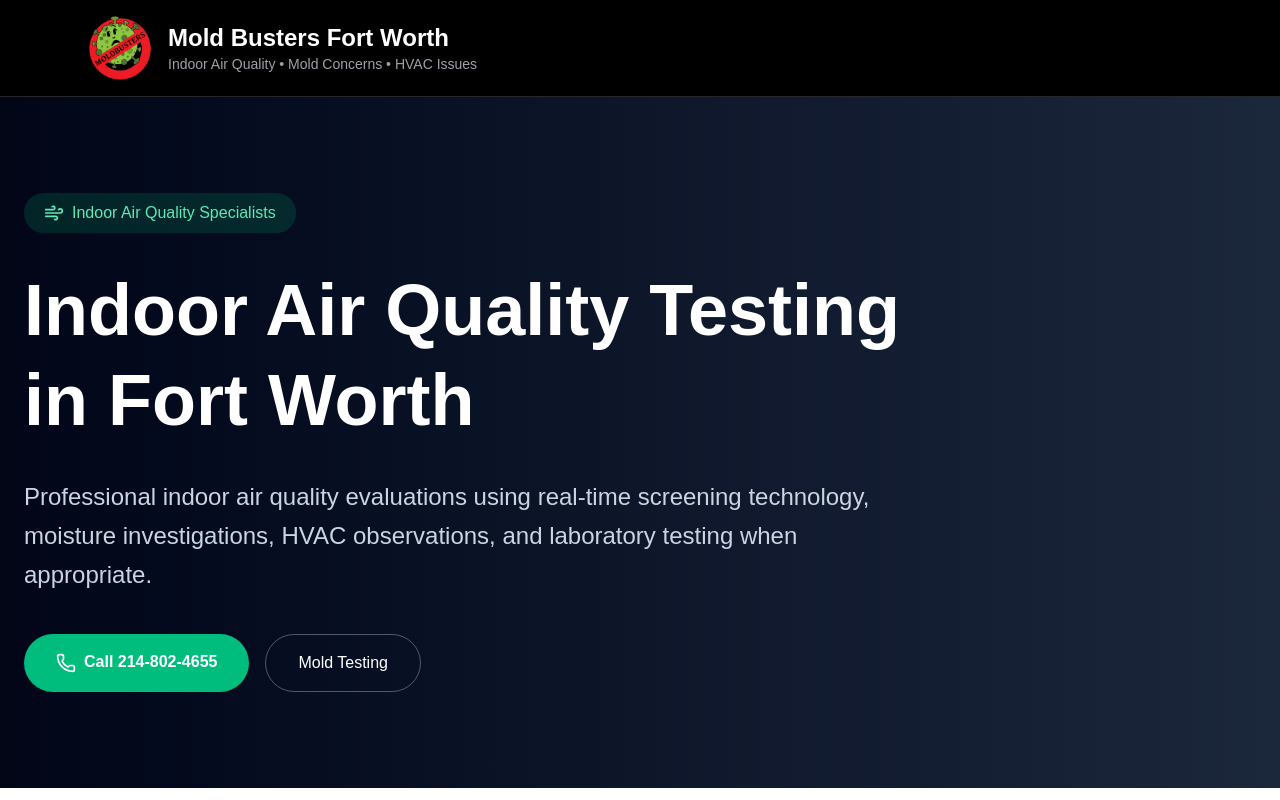
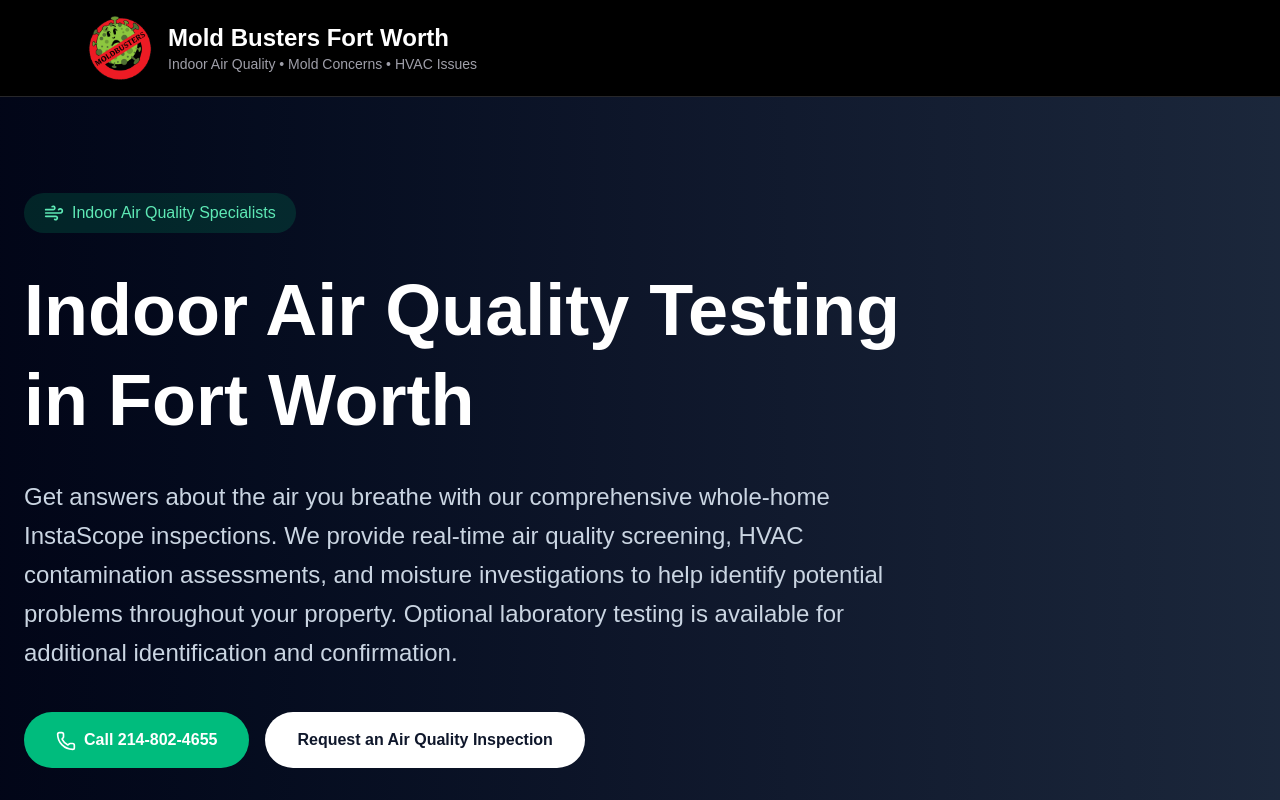
Before and after one commit to MoldBustersTexas/MoldBustersFortWorth, a Next.js app: page /indoor-air-quality-testing-fort-worth in a window 1280 px wide. Shown: the top 800 px of the page. Built offline with nearby package versions, Linux system fonts and the light colour scheme; no server answers.

Commit message:
Improve indoor air quality page and inspection options

```diff
--- a/app/indoor-air-quality-testing-fort-worth/page.tsx
+++ b/app/indoor-air-quality-testing-fort-worth/page.tsx
@@ -13,9 +13,9 @@ import {
 } from "lucide-react";
 
 export const metadata: Metadata = {
-  title: "Indoor Air Quality Testing Fort Worth | InstaScope",
-  description:
-    "Professional indoor air quality testing in Fort Worth using real-time InstaScope screening, HVAC observations, moisture evaluation, and optional laboratory testing.",
+  title: "Indoor Air Quality Testing Fort Worth | InstaScope Inspections",
+description:
+  "Professional indoor air quality testing in Fort Worth, TX. Whole-home InstaScope inspections, HVAC contamination assessments, moisture evaluations, and optional laboratory testing. Call 214-802-4655.",
   alternates: {
     canonical: "/indoor-air-quality-testing-fort-worth",
   },
@@ -152,10 +152,13 @@ export default function IndoorAirQualityPage() {
             </h1>
 
             <p className="text-xl md:text-2xl text-slate-300 leading-relaxed mb-10">
-              Professional indoor air quality evaluations using real-time
-              screening technology, moisture investigations, HVAC observations,
-              and laboratory testing when appropriate.
-            </p>
+  Get answers about the air you breathe with our comprehensive
+  whole-home InstaScope inspections. We provide real-time air
+  quality screening, HVAC contamination assessments, and moisture
+  investigations to help identify potential problems throughout
+  your property. Optional laboratory testing is available for
+  additional identification and confirmation.
+</p>
 
             <div className="flex flex-wrap gap-4">
 
@@ -168,11 +171,11 @@ export default function IndoorAirQualityPage() {
               </a>
 
               <Link
-                href="/mold-testing-fort-worth"
-                className="rounded-full border border-white/30 px-8 py-4 hover:bg-white/10 transition"
-              >
-                Mold Testing
-              </Link>
+  href="/#contact"
+  className="rounded-full bg-white text-slate-900 px-8 py-4 font-semibold hover:bg-slate-100 transition"
+>
+  Request an Air Quality Inspection
+</Link>
 
             </div>
 
@@ -383,6 +386,72 @@ export default function IndoorAirQualityPage() {
           </div>
         </div>
       </section>
+
+{/* INSPECTION OPTIONS */}
+<section className="bg-slate-50 py-20 px-6">
+  <div className="max-w-7xl mx-auto">
+    <div className="text-center mb-12">
+      <h2 className="text-4xl font-bold mb-6">
+        Choose the Right Indoor Air Quality Inspection
+      </h2>
+      <p className="text-xl text-slate-600 max-w-3xl mx-auto">
+        Whether you are concerned about one area or your entire property,
+        we offer inspection options to help identify potential air quality,
+        mold, HVAC, and moisture-related concerns.
+      </p>
+    </div>
+
+    <div className="grid md:grid-cols-2 gap-8">
+      <div className="bg-white rounded-3xl border border-slate-200 p-8 shadow-sm">
+        <h3 className="text-2xl font-bold mb-4">
+          Whole-Home InstaScope Inspection
+        </h3>
+        <p className="text-slate-600 mb-6">
+          Comprehensive real-time screening throughout your property.
+        </p>
+        <ul className="space-y-3 text-slate-700 mb-8">
+          <li>✓ Unlimited InstaScope screening samples</li>
+          <li>✓ One HVAC air handler inspection included</li>
+          <li>✓ Moisture and indoor air quality observations</li>
+          <li>✓ Optional laboratory identification samples</li>
+        </ul>
+        <Link
+          href="/#contact"
+          className="inline-block bg-emerald-600 hover:bg-emerald-700 text-white font-semibold px-6 py-3 rounded-xl transition"
+        >
+          Request Whole-Home Inspection
+        </Link>
+      </div>
+
+      <div className="bg-white rounded-3xl border border-slate-200 p-8 shadow-sm">
+        <h3 className="text-2xl font-bold mb-4">
+          Isolated Mold Inspection
+        </h3>
+        <p className="text-3xl font-bold text-emerald-600 mb-4">
+          Starting at $399
+        </p>
+        <ul className="space-y-3 text-slate-700 mb-8">
+          <li>✓ Three physical samples included</li>
+          <li>✓ One HVAC air handler inspection included</li>
+          <li>✓ Focused evaluation of a specific concern</li>
+          <li>✓ Additional physical samples: $50 each</li>
+        </ul>
+        <Link
+          href="/#contact"
+          className="inline-block bg-emerald-600 hover:bg-emerald-700 text-white font-semibold px-6 py-3 rounded-xl transition"
+        >
+          Request Isolated Inspection
+        </Link>
+      </div>
+    </div>
+
+    <p className="text-center text-slate-500 mt-8">
+      Additional HVAC air handler inspections are $75 each.
+      Optional laboratory identification samples are $50 each.
+    </p>
+  </div>
+</section>
+
       {/* INSTA VS TRADITIONAL */}
 
 <section className="py-24 px-6 bg-white">
```
